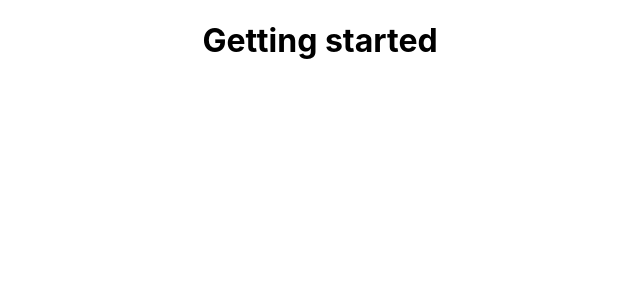
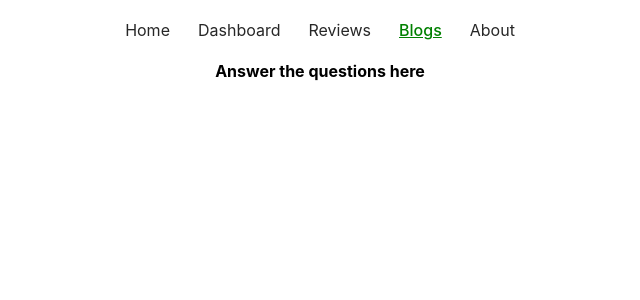
Before and after one commit to ijTuhin/product-analysis-site, a React (Create React App) app: page /blogs in a window 1280 px wide. Shown: the top 300 px of the page, without its empty margins (320-960 px from the left). Built offline with nearby package versions, Linux system fonts and the light colour scheme.

Commit message:
navbar created, routed & designed

```diff
--- a/package.json
+++ b/package.json
@@ -6,7 +6,9 @@
     "@testing-library/jest-dom": "^5.16.3",
     "@testing-library/react": "^12.1.4",
     "@testing-library/user-event": "^13.5.0",
+    "bootstrap": "^5.1.3",
     "react": "^18.0.0",
+    "react-bootstrap": "^2.2.2",
     "react-dom": "^18.0.0",
     "react-router-dom": "^6.3.0",
     "react-scripts": "5.0.0",
--- a/src/App.js
+++ b/src/App.js
@@ -1,9 +1,25 @@
+import { Route, Routes } from 'react-router-dom';
 import './App.css';
+import About from './component/About/About';
+import Blogs from './component/Blogs/Blogs';
+import Dashboard from './component/Dashboard/Dashboard';
+import Header from './component/Header/Header';
+import Home from './component/Home/Home';
+import Random from './component/Random/Random';
+import Reviews from './component/Reviews/Reviews';
 
 function App() {
   return (
     <div className="App">
-      <h1>Getting started</h1>
+      <Header></Header>
+      <Routes>
+        <Route path='/' element={<Home></Home>}></Route>
+        <Route path='/dashboard' element={<Dashboard></Dashboard>}></Route>
+        <Route path='/review' element={<Reviews></Reviews>}></Route>
+        <Route path='/blogs' element={<Blogs></Blogs>}></Route>
+        <Route path='/about' element={<About></About>}></Route>
+        <Route path='*' element={<Random></Random>}></Route>
+      </Routes>
     </div>
   );
 }
--- /dev/null
+++ b/src/component/About/About.js
@@ -0,0 +1,11 @@
+import React from 'react';
+
+const About = () => {
+    return (
+        <div>
+            <h5>About us</h5>
+        </div>
+    );
+};
+
+export default About;
--- /dev/null
+++ b/src/component/Blogs/Blogs.js
@@ -0,0 +1,11 @@
+import React from 'react';
+
+const Blogs = () => {
+    return (
+        <div>
+            <h4>Answer the questions here</h4>
+        </div>
+    );
+};
+
+export default Blogs;
--- /dev/null
+++ b/src/component/CustomLink/CustomLink.js
@@ -0,0 +1,21 @@
+import React from 'react';
+import { Link, useMatch, useResolvedPath } from 'react-router-dom';
+
+function CustomLink({ children, to, ...props }) {
+    let resolved = useResolvedPath(to);
+    let match = useMatch({ path: resolved.pathname, end: true });
+
+    return (
+        <div>
+            <Link
+                style={{ color: match ? 'green' : 'rgb(39, 39, 39)', textDecoration: match ? "underline" : "none", fontWeight: match ? "500" : "400" }}
+                to={to}
+                {...props}
+            >
+                {children}
+            </Link>
+        </div>
+    );
+}
+
+export default CustomLink;
--- /dev/null
+++ b/src/component/Dashboard/Dashboard.js
@@ -0,0 +1,11 @@
+import React from 'react';
+
+const Dashboard = () => {
+    return (
+        <div>
+            <h3>Create two chart here</h3>
+        </div>
+    );
+};
+
+export default Dashboard;
--- /dev/null
+++ b/src/component/Header/Header.css
@@ -0,0 +1,18 @@
+.navbar-container {
+    display: flex;
+    justify-content: center;
+    margin: 20px 10px;
+}
+
+.navbar-container .navbar {
+    text-decoration: none;
+    padding: 7px;
+    margin: 7px;
+    border-radius: 7px;
+}
+
+.navbar-container .navbar:hover {
+    background-color: rgba(86, 127, 160, 0.2);
+    padding: 7px 10px;
+    margin: 7px 10px;
+}
--- /dev/null
+++ b/src/component/Header/Header.js
@@ -0,0 +1,18 @@
+import React from 'react';
+import CustomLink from '../CustomLink/CustomLink';
+import './Header.css';
+const Header = () => {
+    return (
+        <div>
+            <nav className='navbar-container'>
+                <CustomLink className='navbar' to="/">Home</CustomLink>
+                <CustomLink className='navbar' to="/dashboard">Dashboard</CustomLink>
+                <CustomLink className='navbar' to="/review">Reviews</CustomLink>
+                <CustomLink className='navbar' to="/blogs">Blogs</CustomLink>
+                <CustomLink className='navbar' to="/about">About</CustomLink>
+            </nav>
+        </div>
+    );
+};
+
+export default Header;
--- /dev/null
+++ b/src/component/Home/Home.js
@@ -0,0 +1,11 @@
+import React from 'react';
+
+const Home = () => {
+    return (
+        <div>
+            <h4>Home Page</h4>
+        </div>
+    );
+};
+
+export default Home;
--- /dev/null
+++ b/src/component/Random/Random.js
@@ -0,0 +1,11 @@
+import React from 'react';
+
+const Random = () => {
+    return (
+        <div>
+            <h1>404 Page Not Found</h1>
+        </div>
+    );
+};
+
+export default Random;
--- /dev/null
+++ b/src/component/Reviews/Reviews.js
@@ -0,0 +1,11 @@
+import React from 'react';
+
+const Reviews = () => {
+    return (
+        <div>
+            <h5>Check out the reviews</h5>
+        </div>
+    );
+};
+
+export default Reviews;
```
Also changed, not shown: 1 other file (tests, documents, lock files or other folders).
